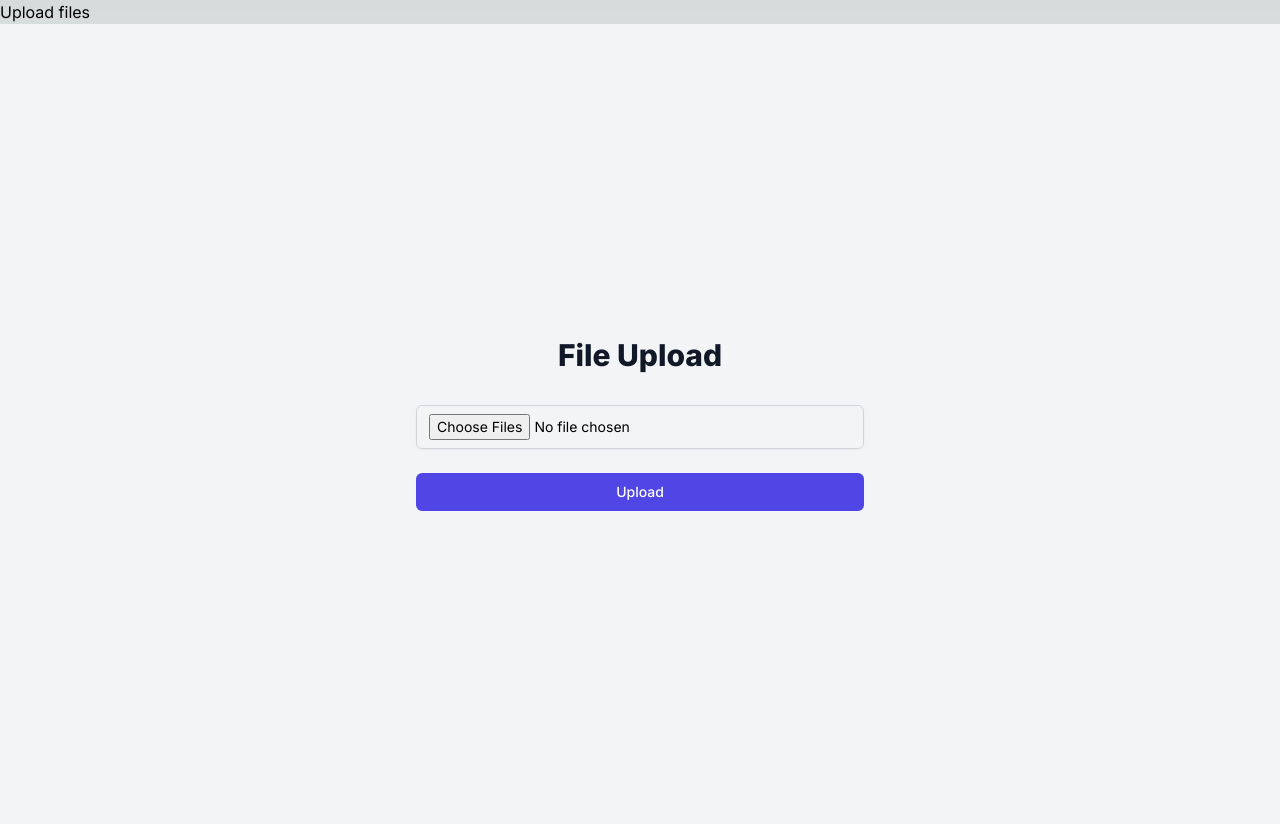
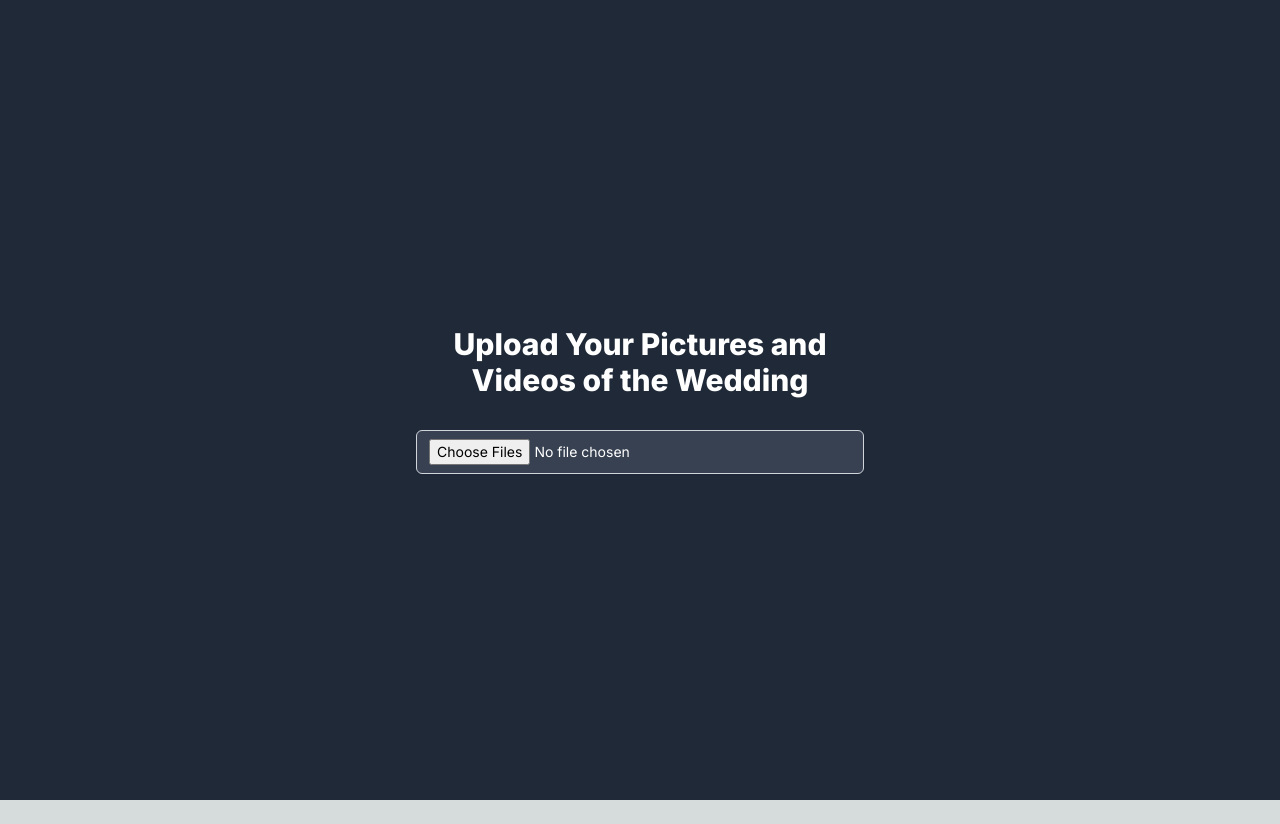
Before and after one commit to JLeegwater/wedding-photos, a Next.js app: page / in a window 1280 px wide. After the commit the page ends 800 px from the top, so only its background shows below. Built offline with nearby package versions, Linux system fonts and the light colour scheme.

Commit message:
more css changes and added ability to delete

```diff
--- a/src/app/components/FileUpload.js
+++ b/src/app/components/FileUpload.js
@@ -10,6 +10,7 @@ export default function FileUpload() {
 		if (files.length === 0) return;
 
 		try {
+			console.log(files);
 			const data = new FormData();
 			files.forEach((file, index) => {
 				data.append("file" + index, file);
@@ -35,12 +36,16 @@ export default function FileUpload() {
 		setFiles(filesArray);
 	};
 
+	const deleteFile = (indexToDelete) => {
+		setFiles(files.filter((_, index) => index !== indexToDelete));
+	};
+
 	return (
-		<div className="bg-gray-100 min-h-screen flex items-center justify-center py-12 px-4 sm:px-6 lg:px-8">
+		<div className="bg-gray-800 min-h-screen flex items-center justify-center py-12 px-4 sm:px-6 lg:px-8">
 			<div className="max-w-md w-full space-y-8">
 				<div>
-					<h2 className="mt-6 text-center text-3xl font-extrabold text-gray-900">
-						File Upload
+					<h2 className="mt-6 text-center text-3xl font-extrabold text-white">
+						Upload Your Pictures and Videos of the Wedding
 					</h2>
 				</div>
 				<form onSubmit={onSubmit} className="mt-8 space-y-6">
@@ -49,32 +54,46 @@ export default function FileUpload() {
 						name="file"
 						multiple
 						onChange={onFileChange}
-						className="w-full px-3 py-2 border border-gray-300 rounded-md shadow-sm placeholder-gray-500 focus:outline-none focus:ring-indigo-500 focus:border-indigo-500 sm:text-sm"
+						className="w-full px-3 py-2 border border-gray-300 rounded-md shadow-sm placeholder-gray-500 text-white focus:outline-none focus:ring-indigo-500 focus:border-indigo-500 sm:text-sm bg-gray-700"
 					/>
+					{files.length > 0 && (
 						<button
 							type="submit"
 							className="group relative w-full flex justify-center py-2 px-4 border border-transparent text-sm font-medium rounded-md text-white bg-indigo-600 hover:bg-indigo-700 focus:outline-none focus:ring-2 focus:ring-offset-2 focus:ring-indigo-500"
 						>
 							Upload
 						</button>
+					)}
 					<ul>
 						{files.map((file, index) =>
 							file.type.startsWith("video") ? (
-								<li key={file.name} className="mt-4">
-									<div className="border border-black rounded px-3 py-3 w-16 h-16 flex items-center justify-center bg-gray-200 text-black text-sm font-bold text-center m-1">
+								<li key={file.name} className="mt-4 relative">
+									<div className="border border-white rounded px-3 py-3 w-16 h-16 flex items-center justify-center bg-gray-700 text-white text-sm font-bold text-center m-1">
 										{file.name.split(".").pop()}
 									</div>
 									<p className="mt-2 text-sm text-gray-500">{file.name}</p>
+									<button
+										onClick={() => deleteFile(index)}
+										className="absolute right-0 top-0 bg-red-500 text-white rounded-full w-5 h-5"
+									>
+										X
+									</button>
 								</li>
 							) : (
-								<li key={index} className="mt-4">
+								<li key={index} className="mt-4 relative">
 									<Image
 										src={file.url}
 										alt="Preview"
 										width={200}
-										height={150}
+										height={200}
 										className="rounded"
 									/>
+									<button
+										onClick={() => deleteFile(index)}
+										className="absolute right-0 top-0 bg-red-500 text-white rounded-full w-5 h-5"
+									>
+										X
+									</button>
 								</li>
 							)
 						)}
--- a/src/app/page.js
+++ b/src/app/page.js
@@ -2,7 +2,6 @@ import FileUpload from "./components/FileUpload";
 export default function Home() {
 	return (
 		<main>
-			<h1>Upload files</h1>
 			<FileUpload />
 		</main>
 	);
```
Lines whose indentation alone changed are shown as unchanged.
